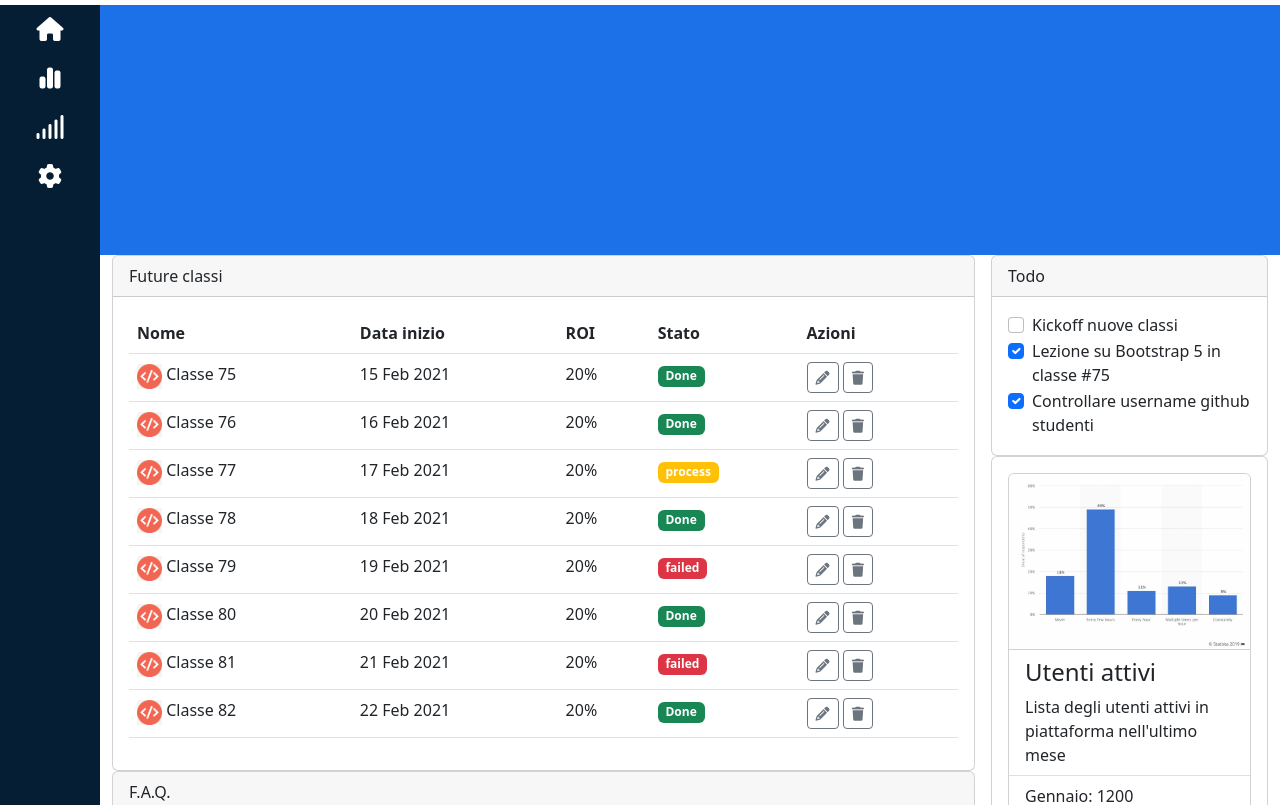
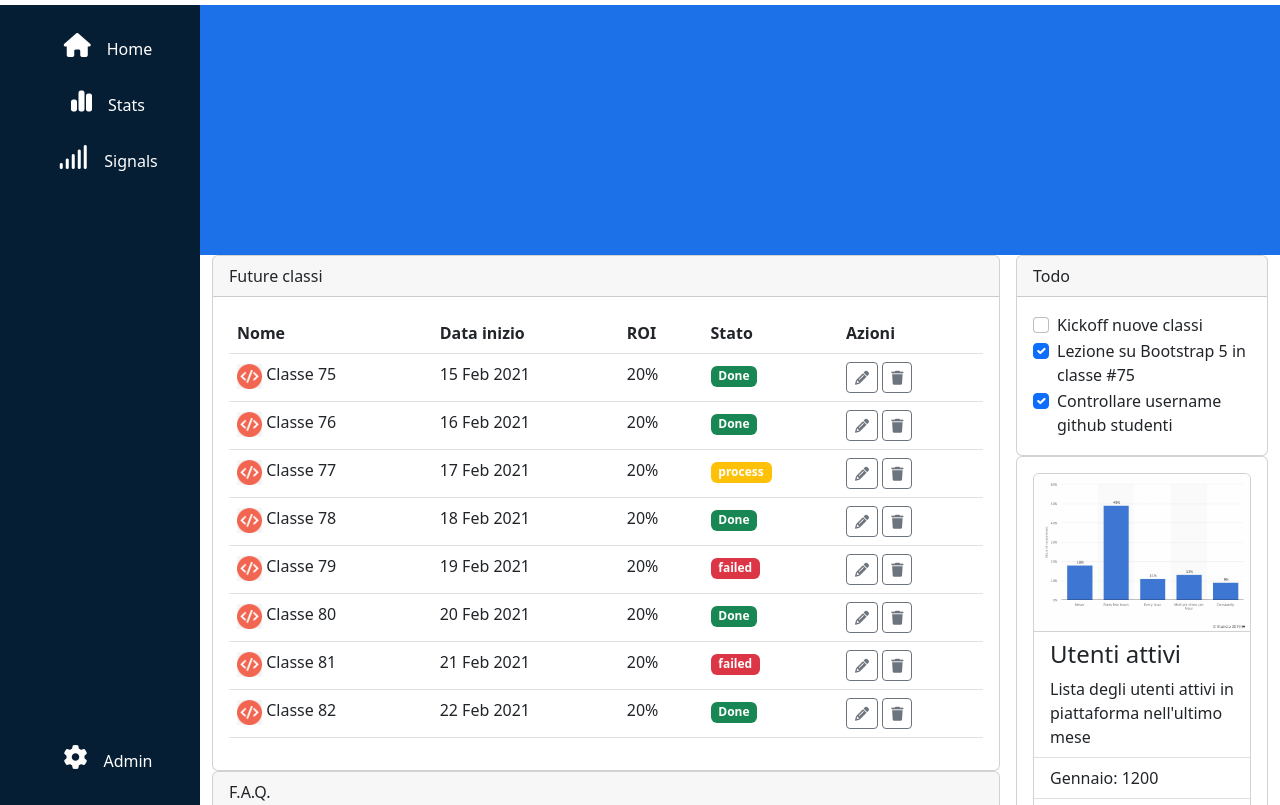
Before and after one commit to AlessandroFacci/html-css-bootstrap-dashboard, a plain HTML site: page index.html in a window 1280 px wide. Shown: the part 73-878 px from the top of the page. Drawn offline with nearby package versions, Linux system fonts and the light colour scheme.

Commit message:
html and css: edit sidebar

```diff
--- a/css/style.css
+++ b/css/style.css
@@ -35,7 +35,15 @@ ul.navbar-nav li {
 }
 
 #sidebar i {
-  margin: 1.5rem;
+  margin: 1.5rem 1rem;
+}
+
+#sidebar span {
+  margin: 1rem 0;
+}
+
+#sidebar .container {
+  height: 100vh;
 }
 
 /* HEADER */
@@ -56,3 +64,17 @@ ul.navbar-nav li {
 td img {
   width: 25px;
 }
+
+/* RESPONSIVE */
+
+@media screen and (min-width: 1200px) {
+  #sidebar {
+    width: 200px;
+  }
+  #header {
+    width: calc(100vw - 200px);
+  }
+  #menu {
+    width: calc(100vw - 200px);
+  }
+}
--- a/index.html
+++ b/index.html
@@ -77,14 +77,26 @@
       <div id="content" class="d-flex">
         <!-- sidbar -->
         <div id="sidebar" class="text-white">
-          <div class="container">
-            <div class="d-flex flex-column align-items-center">
-              <i class="fa-solid fa-house fa-xl"></i>
-              <i class="fa-solid fa-chart-simple fa-xl"></i>
-              <i class="fa-solid fa-signal fa-xl"></i>
+          <div class="container d-flex flex-column justify-content-between">
+            <div class="d-flex flex-column align-items-center mt-3">
+              <div class="d-flex">
+                <i class="fa-solid fa-house fa-xl"></i>
+                <span class="d-sm-none d-xl-block">Home</span>
+              </div>
+              <div class="d-flex">
+                <i class="fa-solid fa-chart-simple fa-xl"></i>
+                <span class="d-sm-none d-xl-block">Stats</span>
+              </div>
+              <div class="d-flex">
+                <i class="fa-solid fa-signal fa-xl"></i>
+                <span class="d-sm-none d-xl-block">Signals</span>
+              </div>
             </div>
-            <div class="d-flex flex-column align-items-center">
-              <i class="fa-solid fa-gear fa-xl"></i>
+            <div class="d-flex flex-column align-items-center mb-3">
+              <div class="d-flex ">
+                <i class="fa-solid fa-gear fa-xl"></i>
+                <span class="d-sm-none d-xl-block">Admin</span>
+              </div>
             </div>
           </div>
         </div>
```
